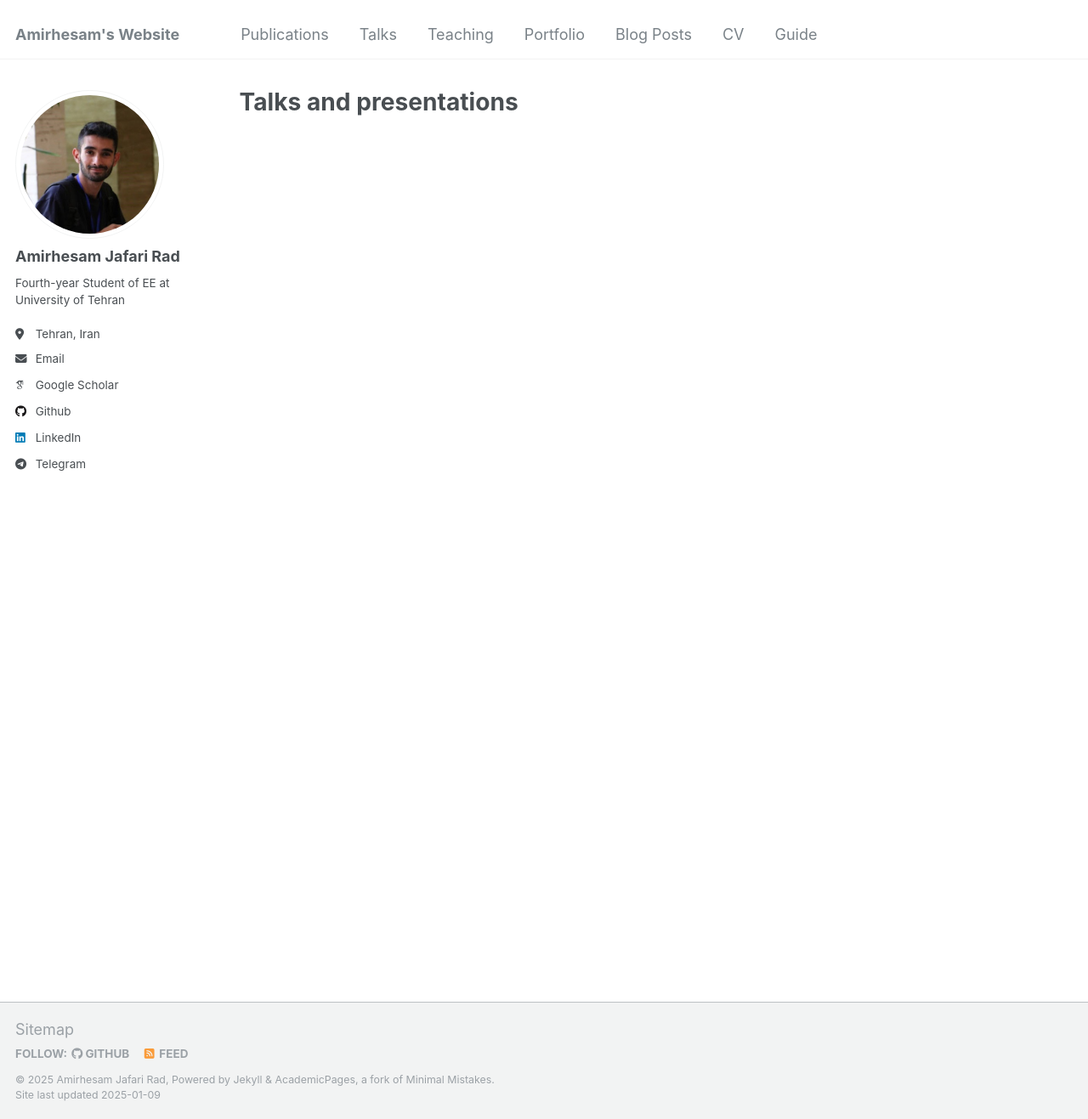
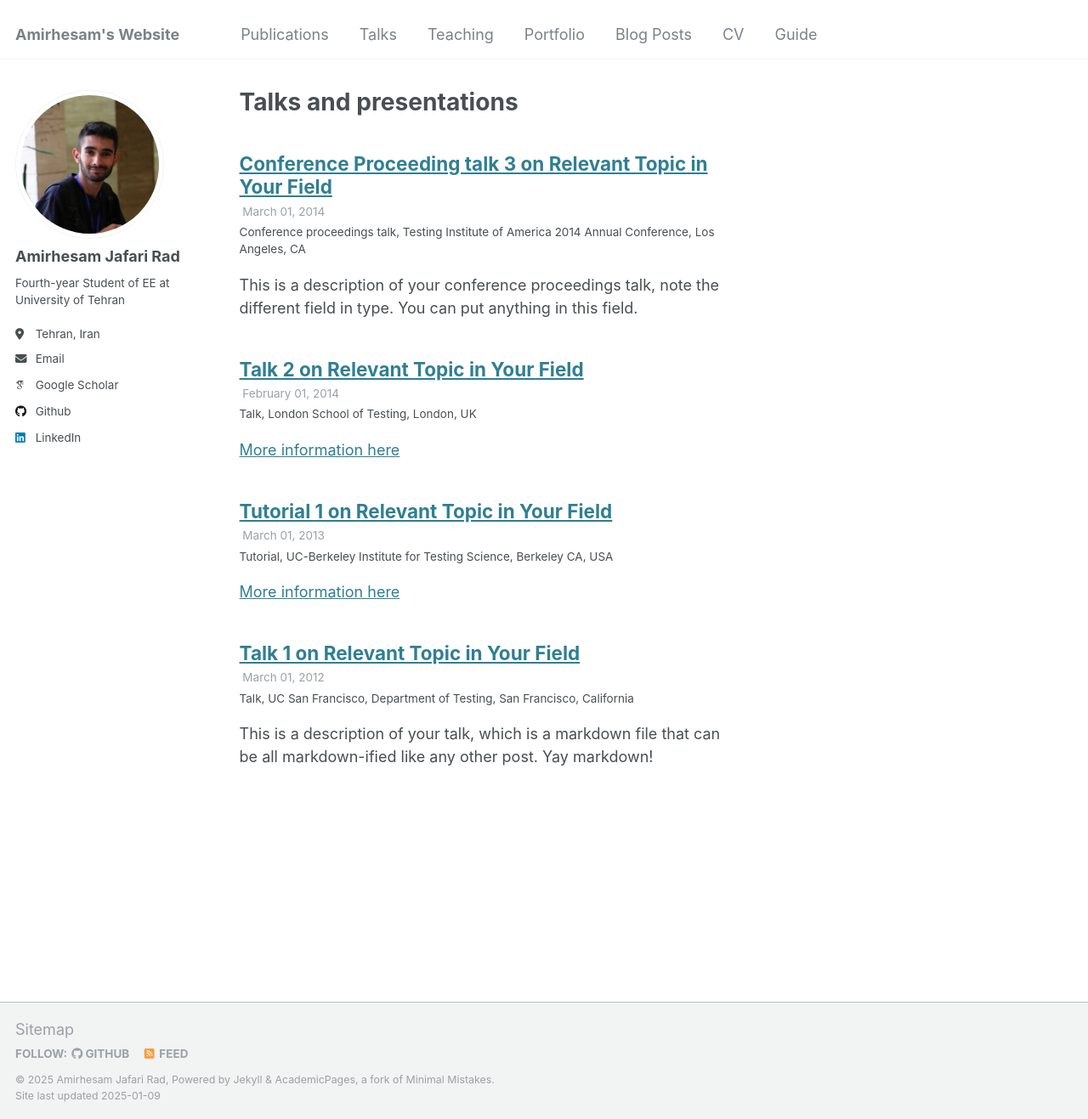
Before and after one commit to amirhjrad/amirhjrad.github.io, a Jekyll site: the page built from _pages/talks.html, in a window 1280 px wide and 1317 px high. Shown: the whole window at 85% size. Built offline with Jekyll 4.4.1, drawn with Linux system fonts in a browser that asks for light colours; some web fonts are replaced; some of the changed lines change nothing that is shown.

Commit message:
modified:   _config.yml

```diff
--- a/_config.yml
+++ b/_config.yml
@@ -64,7 +64,7 @@ author:
   pinterest        : # Username
   soundcloud       : # Username
   steam            : # Username
-  telegram         :  "amirhjrad"
+  telegram         : # URL
   tumblr           : # Username
   twitter          : # Username for X / Twitter
   vine             : # Username
@@ -76,8 +76,8 @@ author:
 
 # Publication Category - The following the list of publication categories and their headings
 publication_category:
-  # books:
-  #   title: 'Books'
+  books:
+    title: 'Books'
   manuscripts:
     title: 'Journal Articles'
   conferences:
@@ -129,19 +129,19 @@ yandex_site_verification :
 
 
 # Social Sharing
-# twitter:
-#   username               : &twitter
-# facebook:
-#   username               :
-#   app_id                 :
-#   publisher              :
-# og_image                 :  # Open Graph/Twitter default site image
-# # For specifying social profiles
-# # - https://developers.google.com/structured-data/customize/social-profiles
-# social:
-#   type                   : # Person or Organization (defaults to Person)
-#   name                   : # If the user or organization name differs from the site's name
-#   links: # An array of links to social media profiles
+twitter:
+  username               : &twitter
+facebook:
+  username               :
+  app_id                 :
+  publisher              :
+og_image                 :  # Open Graph/Twitter default site image
+# For specifying social profiles
+# - https://developers.google.com/structured-data/customize/social-profiles
+social:
+  type                   : # Person or Organization (defaults to Person)
+  name                   : # If the user or organization name differs from the site's name
+  links: # An array of links to social media profiles
 
 
 # Analytics
@@ -212,49 +212,49 @@ kramdown:
 
 # These settings control the types of collections used by the template
 collections:
-  # teaching:
-  #   output: true
-  #   permalink: /:collection/:path/
+  teaching:
+    output: true
+    permalink: /:collection/:path/
   publications:
     output: true
     permalink: /:collection/:path/
-  # portfolio:
-  #   output: true
-  #   permalink: /:collection/:path/
-  # talks:
-  #   output: true
-  #   permalink: /:collection/:path/
+  portfolio:
+    output: true
+    permalink: /:collection/:path/
+  talks:
+    output: true
+    permalink: /:collection/:path/
 
 
 # These settings control how pages and collections are included in the site
 defaults:
   # _posts
-  # - scope:
-  #     path: ""
-  #     type: posts
-  #   values:
-  #     layout: single
-  #     author_profile: true
-  #     read_time: true
-  #     comments: true
-  #     share: true
-  #     related: true
+  - scope:
+      path: ""
+      type: posts
+    values:
+      layout: single
+      author_profile: true
+      read_time: true
+      comments: true
+      share: true
+      related: true
   # _pages
-  # - scope:
-  #     path: ""
-  #     type: pages
-  #   values:
-  #     layout: single
-  #     author_profile: true
+  - scope:
+      path: ""
+      type: pages
+    values:
+      layout: single
+      author_profile: true
   # _teaching
-  # - scope:
-  #     path: ""
-  #     type: teaching
-  #   values:
-  #     layout: single
-  #     author_profile: true
-  #     share: true
-  #     comments: true
+  - scope:
+      path: ""
+      type: teaching
+    values:
+      layout: single
+      author_profile: true
+      share: true
+      comments: true
   # _publications
   - scope:
       path: ""
@@ -265,22 +265,22 @@ defaults:
       share: true
       comments: true
   # _portfolio
-  # - scope:
-  #     path: ""
-  #     type: portfolio
-  #   values:
-  #     layout: single
-  #     author_profile: true
-  #     share: true
-  #     comment: true
+  - scope:
+      path: ""
+      type: portfolio
+    values:
+      layout: single
+      author_profile: true
+      share: true
+      comment: true
   # _talks
-  # - scope:
-  #     path: ""
-  #     type: talks
-  #   values:
-  #     layout: talk
-  #     author_profile: true
-  #     share: true
+  - scope:
+      path: ""
+      type: talks
+    values:
+      layout: talk
+      author_profile: true
+      share: true
 
 
 # Sass/SCSS
```
